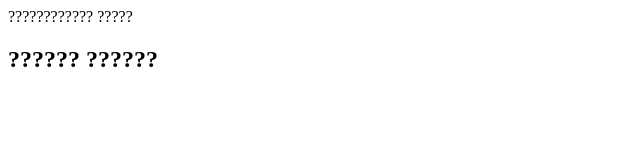
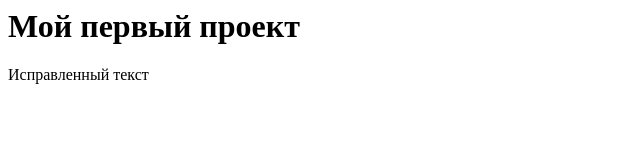
Before and after one commit to evgmaximov/first-project, a plain HTML site: page index.html in a window 1280 px wide. Shown: the whole page, without its empty margins (0-640 px from the left). Drawn offline with Linux system fonts and the light colour scheme.

Commit message:
Исправлен русский текст в HTML

```diff
--- a/index.html
+++ b/index.html
@@ -1,2 +1,2 @@
-<p>???????????? ?????</p>
-<h2>?????? ??????</h2>
+<h1>Мой первый проект</h1>
+<p>Исправленный текст</p>
```
